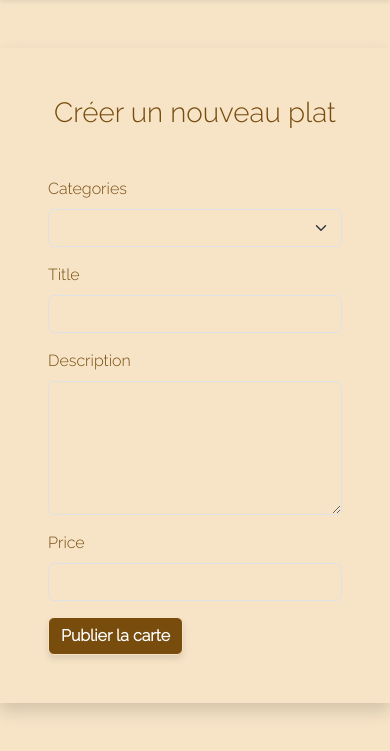
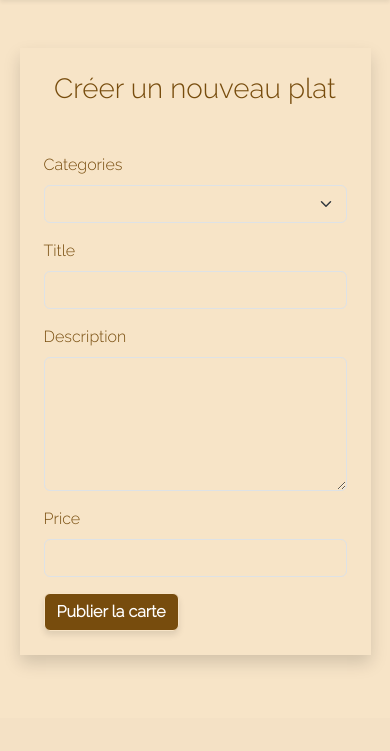
Before and after one commit to Ioma69/ECF, a Symfony app: template templates/dishes/FormMenu.html.twig in a window 390 px wide. Shown: the part 126-877 px from the top of the page. After the commit the page ends 791 px from the top, so only its background shows below. Run offline with Twig, Linux system fonts and the light colour scheme; the template is opened without the code that fills it, so the values that code supplies are empty; form fields are guessed from the names that the template uses; some libraries are stand-ins or nearby versions; some web fonts are replaced.

Commit message:
add style

```diff
--- a/public/styles/style.css
+++ b/public/styles/style.css
@@ -116,13 +116,17 @@ body {
     background-color: rgb(119, 76, 13)
 }
 
-  .nav-link:hover {
-    color: #774c0d;
-  }
 
   .titleForm {
     color: #774c0d;
   }
+
+  .customLink:hover,
+  .customLink:focus,
+  .customLink:active {
+
+ color: aqua;
+}
 
 @media screen and (min-width: 320px) and (max-width : 750px) {
     .card-img-top {
@@ -131,3 +135,10 @@ body {
 
     }
 }
+
+@media screen and (min-width: 320px) and (max-width : 575px) {
+  .responsiveForm {
+    width: 90%;
+    height: 80%;
+  }
+}
--- a/templates/Formulas/FormFormula.html.twig
+++ b/templates/Formulas/FormFormula.html.twig
@@ -2,7 +2,7 @@
 
 {% block body %}
 
-<div class="container mt-5 mb-5 shadow p-5">
+<div class="container mt-5 mb-5 shadow p-4 responsiveForm ">
 	<h1 class="text-center mb-5">Créer un nouveau menu</h1>
 	{{ form_start(menus, {'attr': {'class': 'row g-3 justify-content-center'}}) }}
 		{{ form_row(menus.menuTitle, {'attr': {'class': 'form-control mb-2 customForm'}}) }}
--- a/templates/PicDishes/PicDishes.html.twig
+++ b/templates/PicDishes/PicDishes.html.twig
@@ -2,7 +2,7 @@
 
 {% block body %}
 
-<div class="container mt-5 shadow p-5">
+<div class="container mt-5 mb-5 shadow p-4 responsiveForm">
     <h1 class="text-center mb-5">Poster une photo de recette</h1>
     {{ form_start(picdishes_form, {'attr': {'class': 'row g-3 justify-content-center'}}) }}
         {{ form_row(picdishes_form.image, {'attr': {'class': 'form-control mb-2 customForm'}}) }}
--- a/templates/base.html.twig
+++ b/templates/base.html.twig
@@ -38,8 +38,8 @@
       </button>
       <div class="collapse navbar-collapse" id="navbarSupportedContent">
         <ul class="navbar-nav me-auto mb-2 mb-lg-0">
-          <li class="nav-item">
-            <a class="nav-link active text-white" aria-current="page" href="/">Accueil</a>
+          <li class="nav-item customLink">
+            <a class="nav-link active text-white customLink" aria-current="page" href="/home">Accueil</a>
           </li>
           {% if ( app.user ) and ( is_granted('ROLE_ADMIN') ) %}
             <!-- Vérifie que l'admin est bien connécté afin de procéder au CRUD -->
--- a/templates/dishes/FormMenu.html.twig
+++ b/templates/dishes/FormMenu.html.twig
@@ -2,7 +2,7 @@
 
 {% block body %}
 
-<div class="container mt-5 shadow p-5 mb-5">
+<div class="container mt-5 shadow mb-5 p-4 responsiveForm">
 	<h1 class="text-center mb-5">Créer un nouveau plat</h1>
 	{{ form_start(dishes, {'attr': {'class': 'row g-3 justify-content-center customForm'}}) }}
 		{{ form_row(dishes.categories, {'attr': {'class': 'form-select mb-2 customForm'}}) }}
--- a/templates/footer.html.twig
+++ b/templates/footer.html.twig
@@ -28,8 +28,8 @@
             <div class="col-md-4 d-flex flex-column">
                 <h3 class="mb-3 d-flex justify-content-center align-items-center mt-3 mt-md-0">Menu</h3>
                 <ul class="list-unstyled d-flex justify-content-center align-items-center flex-column">
-                  <li class="text-center"><a href="#" class="text-white text-decoration-none police"><i class="fa-regular fa-clipboard fa-2x" style="color: #cba880;"></i><br>Découvrez nos menus</a></li>
-                  <li class="text-center"><a href="#" class="text-white text-decoration-none police"><i class="fa-regular fa-star fa-2x mt-2" style="color: #cba880;"></i><br>Découvrez notre carte</a></li>
+                  <li class="text-center"><a href="/formula" class="text-white text-decoration-none police"><i class="fa-regular fa-clipboard fa-2x" style="color: #cba880;"></i><br>Découvrez nos menus</a></li>
+                  <li class="text-center"><a href="/menu" class="text-white text-decoration-none police"><i class="fa-regular fa-star fa-2x mt-2" style="color: #cba880;"></i><br>Découvrez notre carte</a></li>
                 </ul>
             </div>
             <div class="col-md-4 mt-3 mt-sm-4 mt-md-0 d-sm-flex d-md-block flex-column flex-md-row">
--- a/templates/schedule/FormSchedule.html.twig
+++ b/templates/schedule/FormSchedule.html.twig
@@ -2,7 +2,7 @@
 
 {% block body %}
 
-<div class="container mt-5 shadow p-5">
+<div class="container mt-5 mb-5 shadow p-4 responsiveForm ">
     {% for message in app.flashes('error') %}
         <div class="alert alert-danger mt-3" role="alert">
             {{ message }}
--- a/templates/security/login.html.twig
+++ b/templates/security/login.html.twig
@@ -22,7 +22,7 @@
                 </button>
             </div>
         </div>
-        <div class="col-md-12 text-center">
+        <div class="col-md-12">
             <input type="hidden" name="_target_path" value="/">
             <button type="submit" class="btn btnCustom mt-3">Connexion</button>
             <a href="/user/new/" class="btn btnCustom mt-3 ms-1">Vous n'avez pas de compte ? Inscrivez-vous</a>
```
